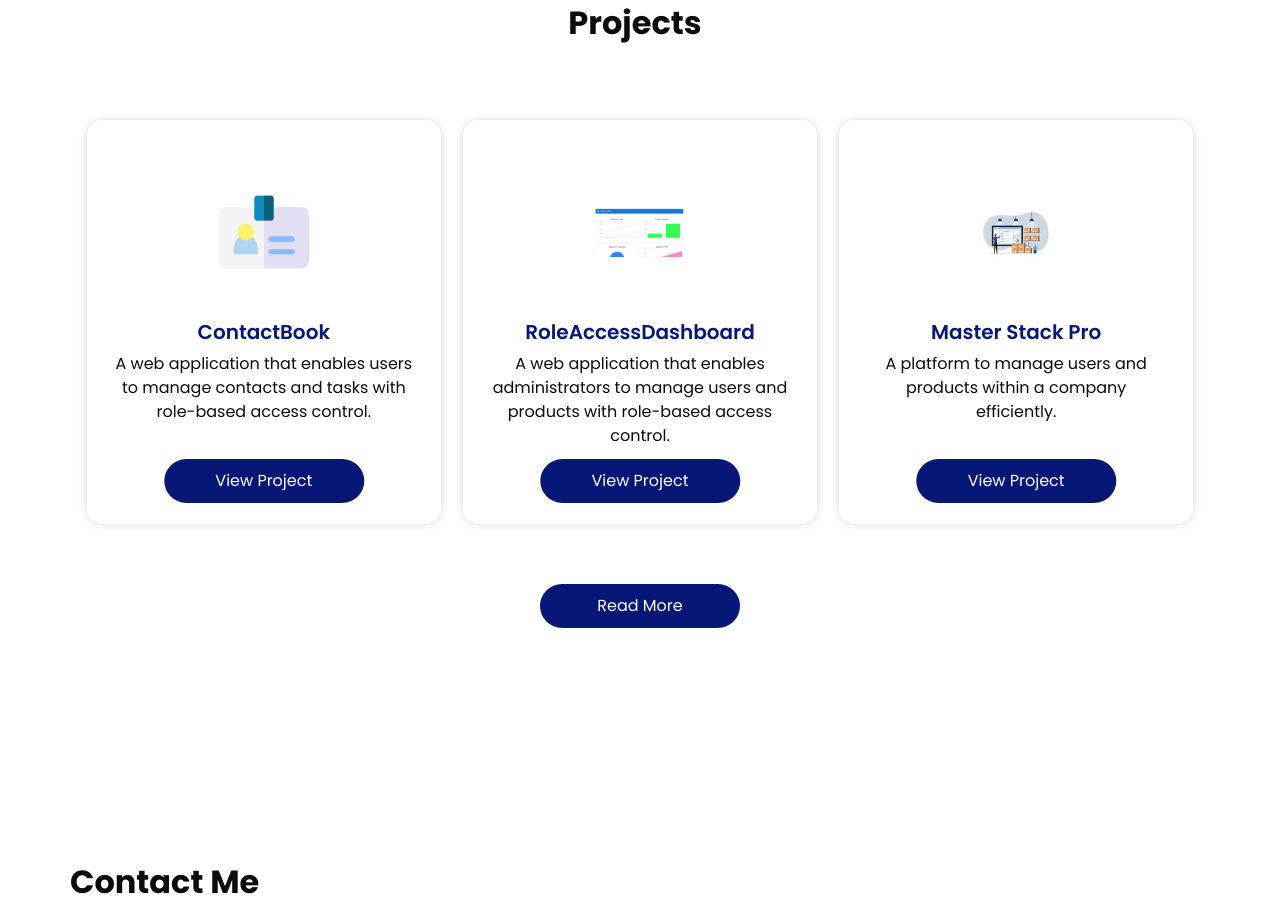
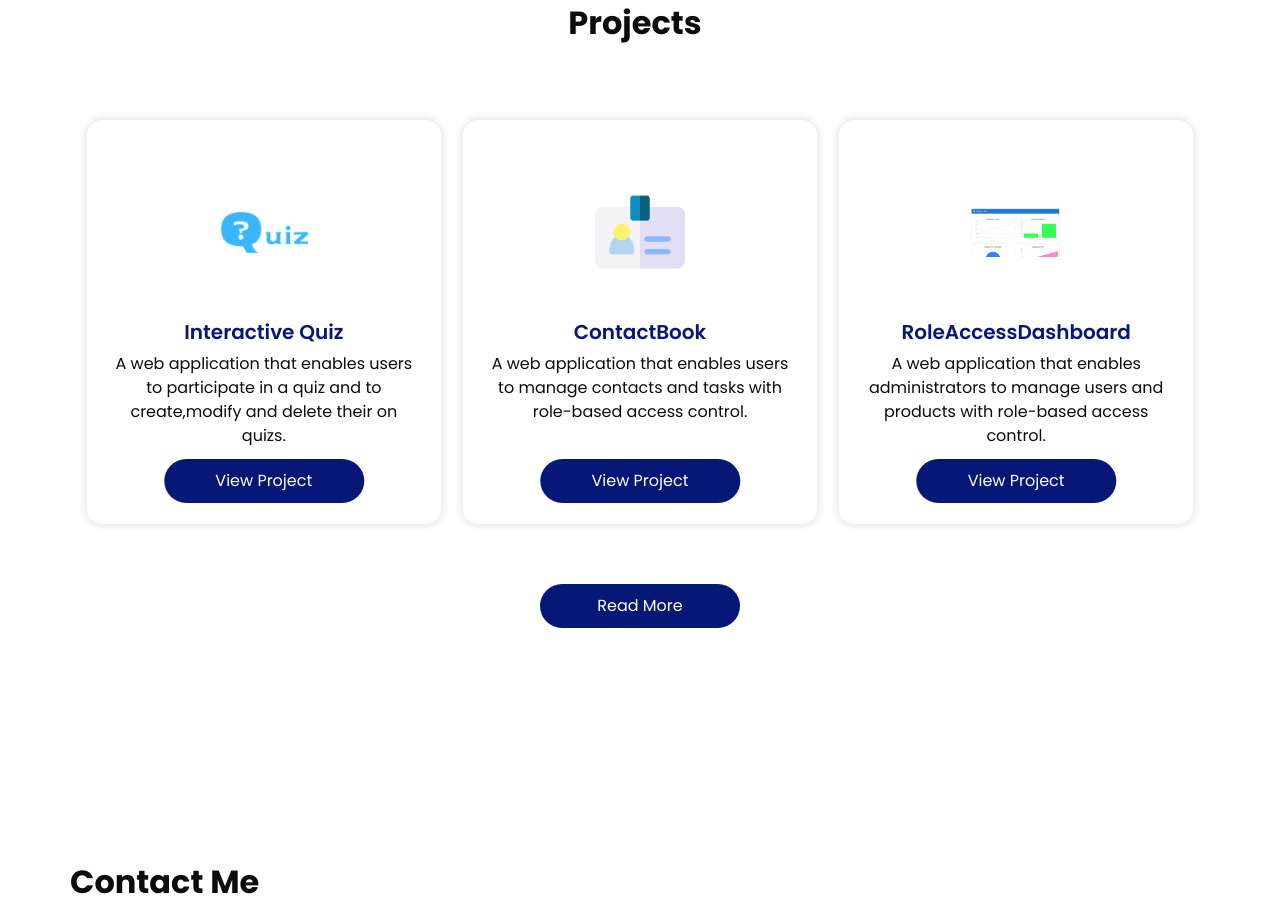
Before and after one commit to OnsElfekih/portfolio, a website: page index.html in a window 1280 px wide. Shown: the part 3160-4080 px from the top of the page. Drawn offline with nearby package versions, Linux system fonts and the light colour scheme; grey boxes are pictures that could not be loaded.

Commit message:
newProject

```diff
--- a/index.html
+++ b/index.html
@@ -370,6 +370,24 @@
       <div class="service_container">
         <div class="box">
           <div class="img-box">
+            <img src="images/LogoQuiz.png" class="img1" alt="">
+          </div>
+          <div class="detail-box">
+            <h5>
+              Interactive Quiz
+            </h5>
+            <p>
+              A web application that enables users to participate in a quiz and to create,modify and delete their on quizs.
+            </p>
+            <div class="btn-box">
+              <a href="https://github.com/OnsElfekih/Quiz.git">
+                View Project
+              </a>
+            </div>
+          </div>
+        </div>
+        <div class="box">
+          <div class="img-box">
             <img src="images/badge.png" class="img1" alt="">
           </div>
           <div class="detail-box">
@@ -399,24 +417,6 @@
             </p>
             <div class="btn-box">
               <a href="https://github.com/OnsElfekih/RoleAccessDashboard.git">
-                View Project
-              </a>
-            </div>
-          </div>
-        </div>
-        <div class="box">
-          <div class="img-box">
-            <img src="images/1.jpeg" class="img1" alt="">
-          </div>
-          <div class="detail-box">
-            <h5>
-              Master Stack Pro
-            </h5>
-            <p>
-              A platform to manage users and products within a company efficiently.
-            </p>
-            <div class="btn-box">
-              <a href="https://github.com/OnsElfekih/Stock-Management.git">
                 View Project
               </a>
             </div>
```
Also changed, not shown: projects.html (+18 -0 lines), images/LogoQuiz.png (added).
